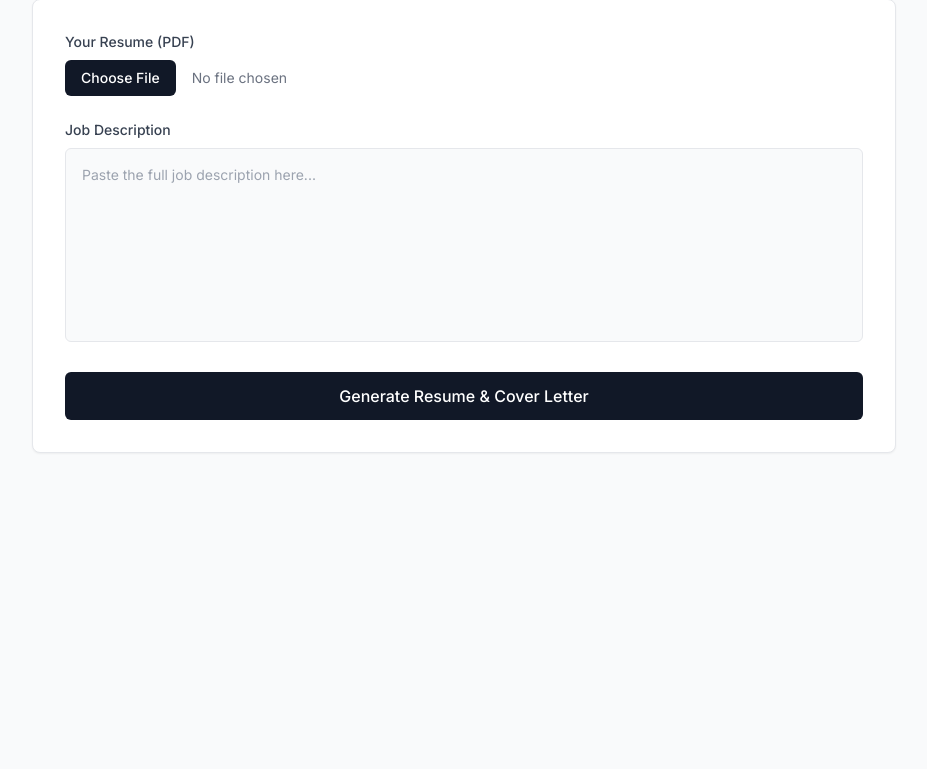
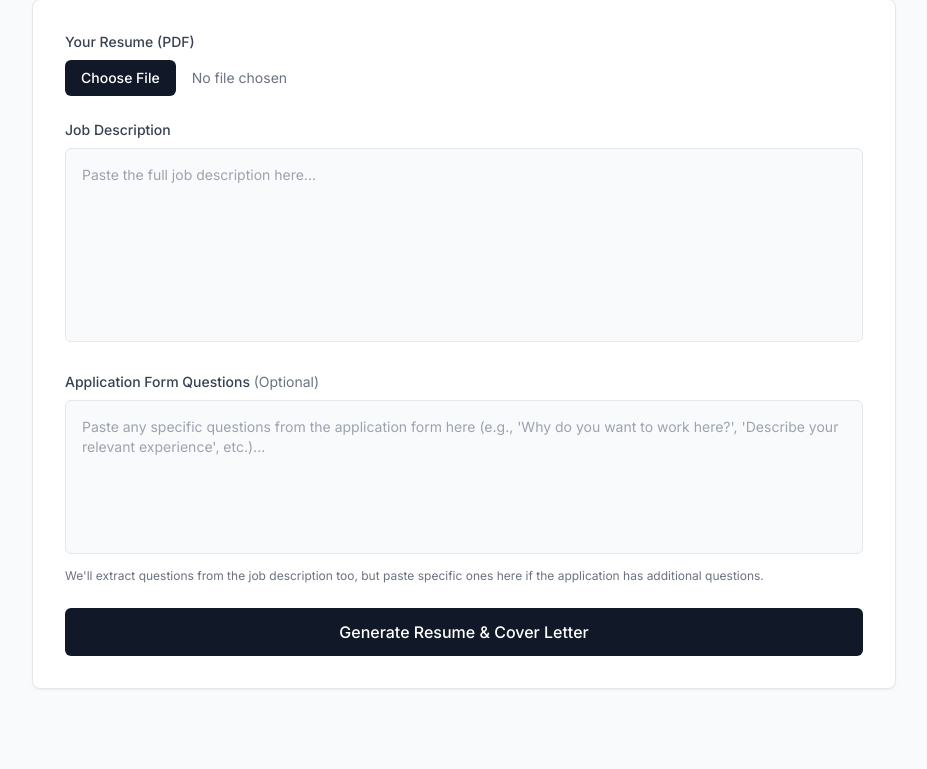
Before and after one commit to aidan-xyz/resume-adapter, a Flask app: page / in a window 1280 px wide. Shown: the part 165-934 px from the top of the page, without its empty margins (176-1103 px from the left). Before the commit the page ends 800 px from the top, so only its background shows below. Run offline with Flask 3, Linux system fonts and the light colour scheme; some libraries are stand-ins or nearby versions.

Commit message:
further changes

```diff
--- a/app.py
+++ b/app.py
@@ -536,6 +536,7 @@ def index():
 @auth.login_required
 def process_resume():
     job_description = request.form.get('job_description', '').strip()
+    form_questions = request.form.get('form_questions', '').strip()
 
     if not job_description:
         return jsonify({'error': 'Job description is required'}), 400
@@ -583,8 +584,11 @@ def process_resume():
         # Generate cover letter
         cover_letter = generate_cover_letter(resume_text, job_description)
 
-        # Generate form text for manual entry
-        form_text = generate_form_text(resume_text, job_description)
+        # Generate form text for manual entry (include form_questions if provided)
+        combined_questions = job_description
+        if form_questions:
+            combined_questions = f"{job_description}\n\nADDITIONAL APPLICATION QUESTIONS:\n{form_questions}"
+        form_text = generate_form_text(resume_text, combined_questions)
 
         # Create output PDFs
         resume_output_path = os.path.join(app.config['OUTPUT_FOLDER'], f"adapted_{filename}")
--- a/templates/index.html
+++ b/templates/index.html
@@ -63,6 +63,20 @@
                         class="w-full p-4 bg-gray-50 border border-gray-200 rounded-md text-sm text-gray-700 resize-none focus:outline-none focus:ring-2 focus:ring-gray-900 focus:border-transparent"
                         required
                     ></textarea>
+                </div>
+
+                <div class="mb-6">
+                    <label class="block text-sm font-medium text-gray-700 mb-2">
+                        Application Form Questions <span class="text-gray-500 font-normal">(Optional)</span>
+                    </label>
+                    <textarea
+                        id="formQuestions"
+                        name="form_questions"
+                        rows="6"
+                        placeholder="Paste any specific questions from the application form here (e.g., 'Why do you want to work here?', 'Describe your relevant experience', etc.)..."
+                        class="w-full p-4 bg-gray-50 border border-gray-200 rounded-md text-sm text-gray-700 resize-none focus:outline-none focus:ring-2 focus:ring-gray-900 focus:border-transparent"
+                    ></textarea>
+                    <p class="mt-2 text-xs text-gray-500">We'll extract questions from the job description too, but paste specific ones here if the application has additional questions.</p>
                 </div>
 
                 <div class="flex gap-4">
@@ -249,6 +263,7 @@
         function nextJob() {
             // Clear job description and results
             document.getElementById('jobDescription').value = '';
+            document.getElementById('formQuestions').value = '';
             results.classList.add('hidden');
             error.classList.add('hidden');
 
```
